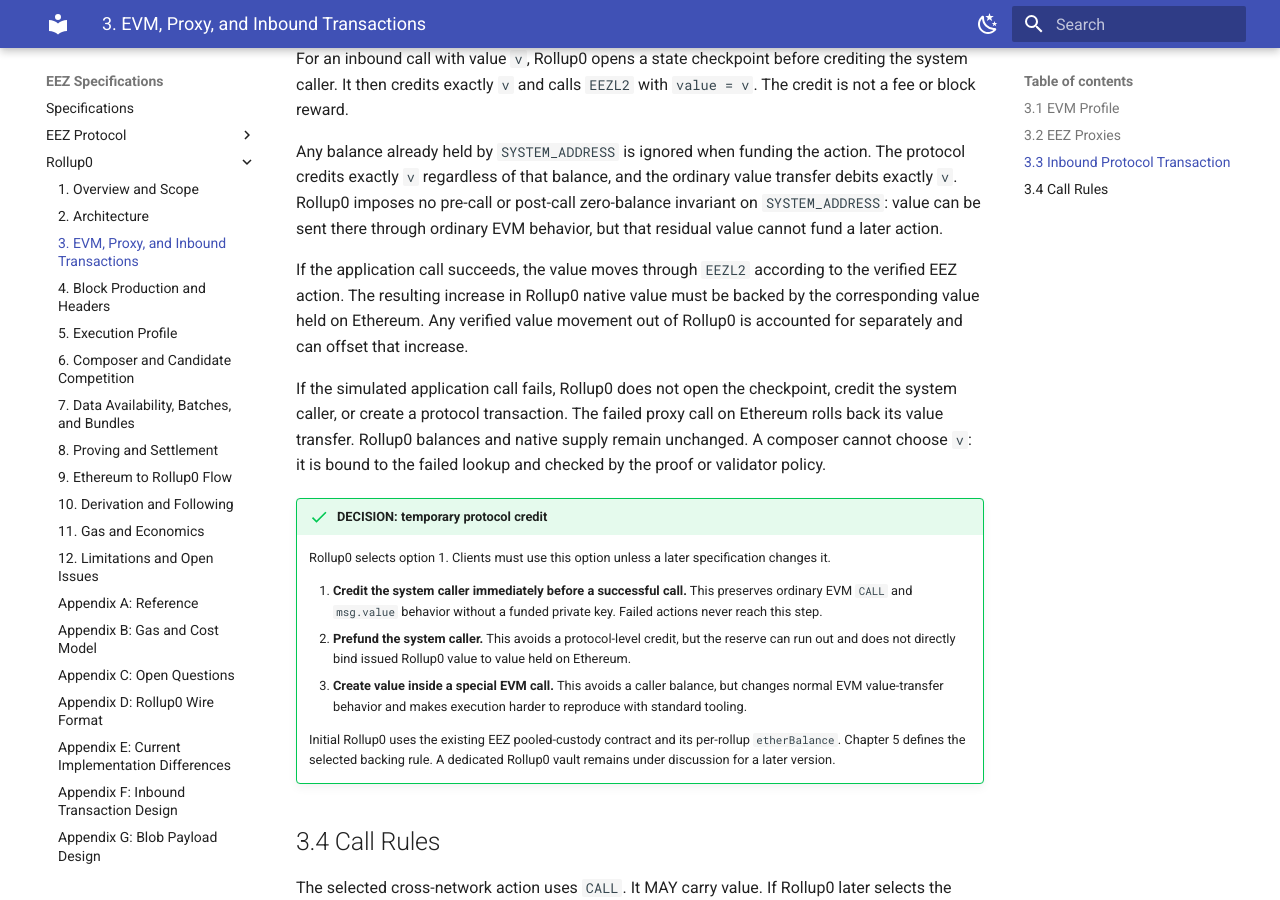
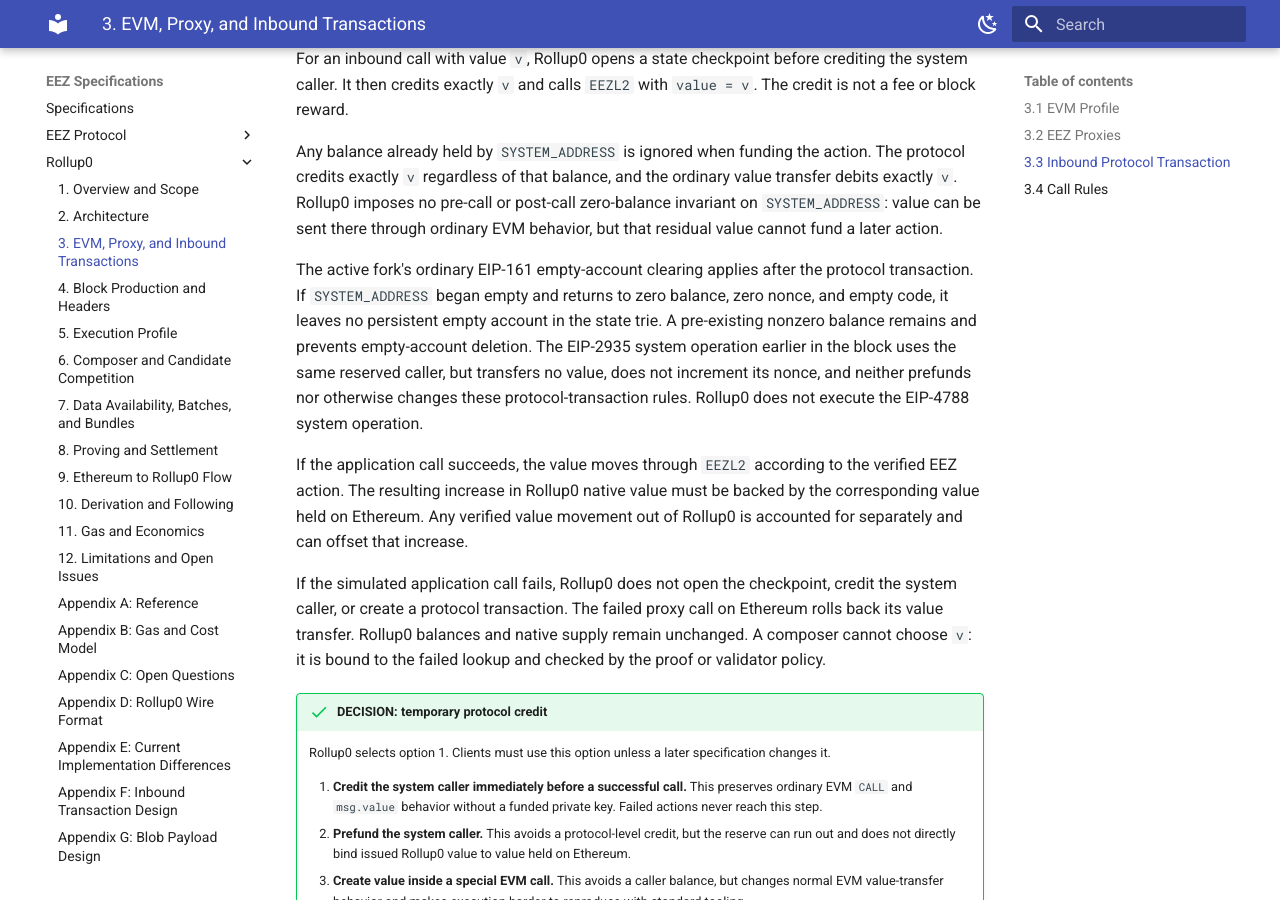
Before and after one commit to eez-association/specs-draft, an MkDocs documentation site: the page built from docs/rollup0-spec/03-evm-proxy-systemtx.md, in a window 1280 px wide and 900 px high, scrolled down 9221 px. Built offline with MkDocs 1.6.1 and Material for MkDocs 9.7.7, drawn with Linux system fonts in a browser that asks for light colours.

Commit message:
docs(rollup0): specify SYSTEM_ADDRESS empty-account clearing

```diff
--- a/docs/rollup0-spec/03-evm-proxy-systemtx.md
+++ b/docs/rollup0-spec/03-evm-proxy-systemtx.md
@@ -393,6 +393,13 @@ credits exactly `v` regardless of that balance, and the ordinary value transfer
 `v`. Rollup0 imposes no pre-call or post-call zero-balance invariant on `SYSTEM_ADDRESS`: value can
 be sent there through ordinary EVM behavior, but that residual value cannot fund a later action.
 
+The active fork's ordinary EIP-161 empty-account clearing applies after the protocol transaction.
+If `SYSTEM_ADDRESS` began empty and returns to zero balance, zero nonce, and empty code, it leaves
+no persistent empty account in the state trie. A pre-existing nonzero balance remains and prevents
+empty-account deletion. The EIP-2935 system operation earlier in the block uses the same reserved
+caller, but transfers no value, does not increment its nonce, and neither prefunds nor otherwise
+changes these protocol-transaction rules. Rollup0 does not execute the EIP-4788 system operation.
+
 If the application call succeeds, the value moves through `EEZL2` according to the verified EEZ
 action. The resulting increase in Rollup0 native value must be backed by the corresponding value
 held on Ethereum. Any verified value movement out of Rollup0 is accounted for separately and can
```
